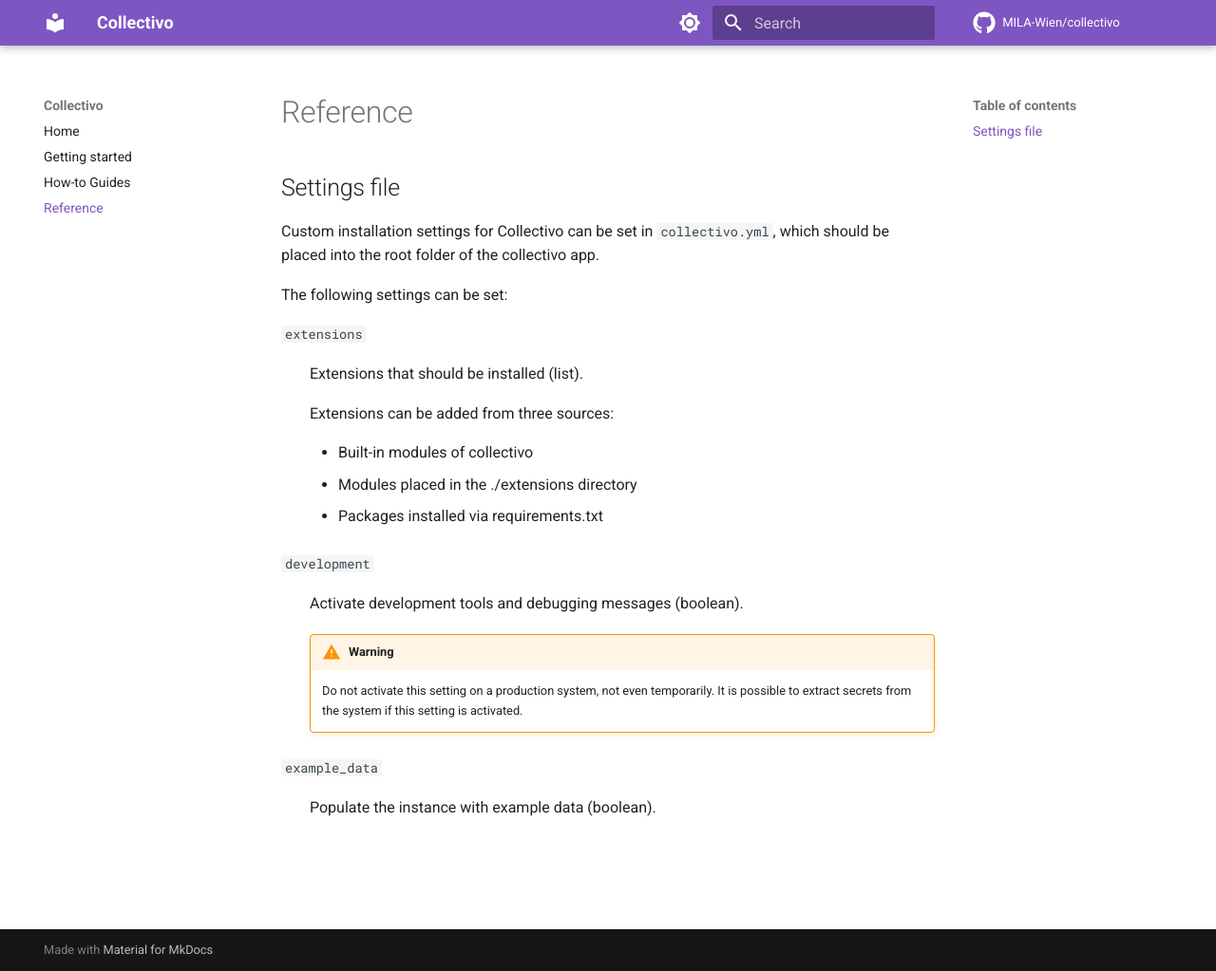
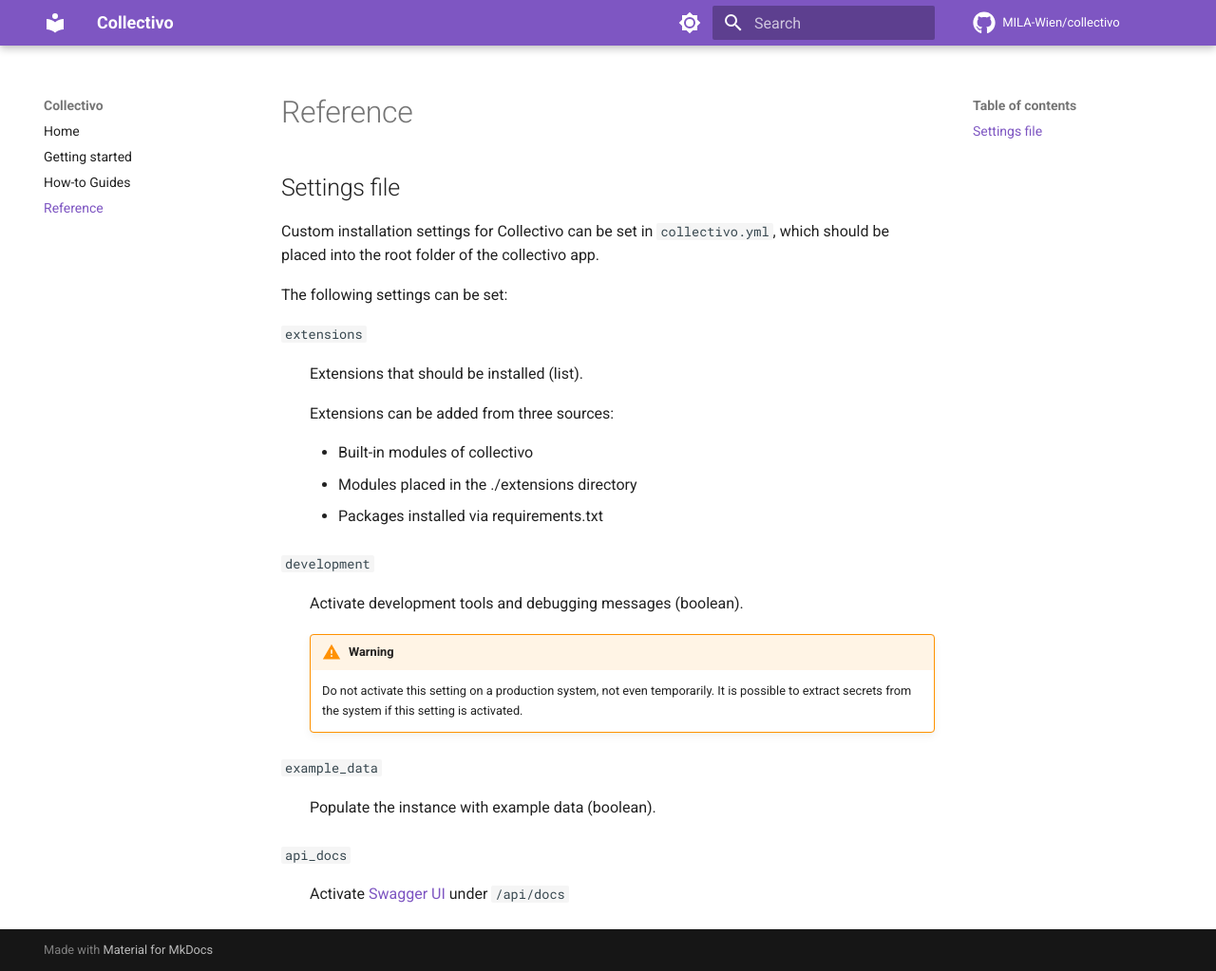
Before and after one commit to christwopointoh/collectivo, an MkDocs documentation site: the page built from docs/reference.md, in a window 1280 px wide and 1023 px high. Shown: the whole window at 95% size. Built offline with MkDocs 1.6.1 and Material for MkDocs 9.7.7, drawn with Linux system fonts in a browser that asks for light colours; comment, search, counter and statistics services are not loaded.

Commit message:
Add api_docs setting

```diff
--- a/docs/reference.md
+++ b/docs/reference.md
@@ -29,3 +29,7 @@ The following settings can be set:
 `example_data`
 
 : Populate the instance with example data (boolean).
+
+`api_docs`
+
+: Activate [Swagger UI](https://swagger.io/tools/swagger-ui/) under `/api/docs`
```
